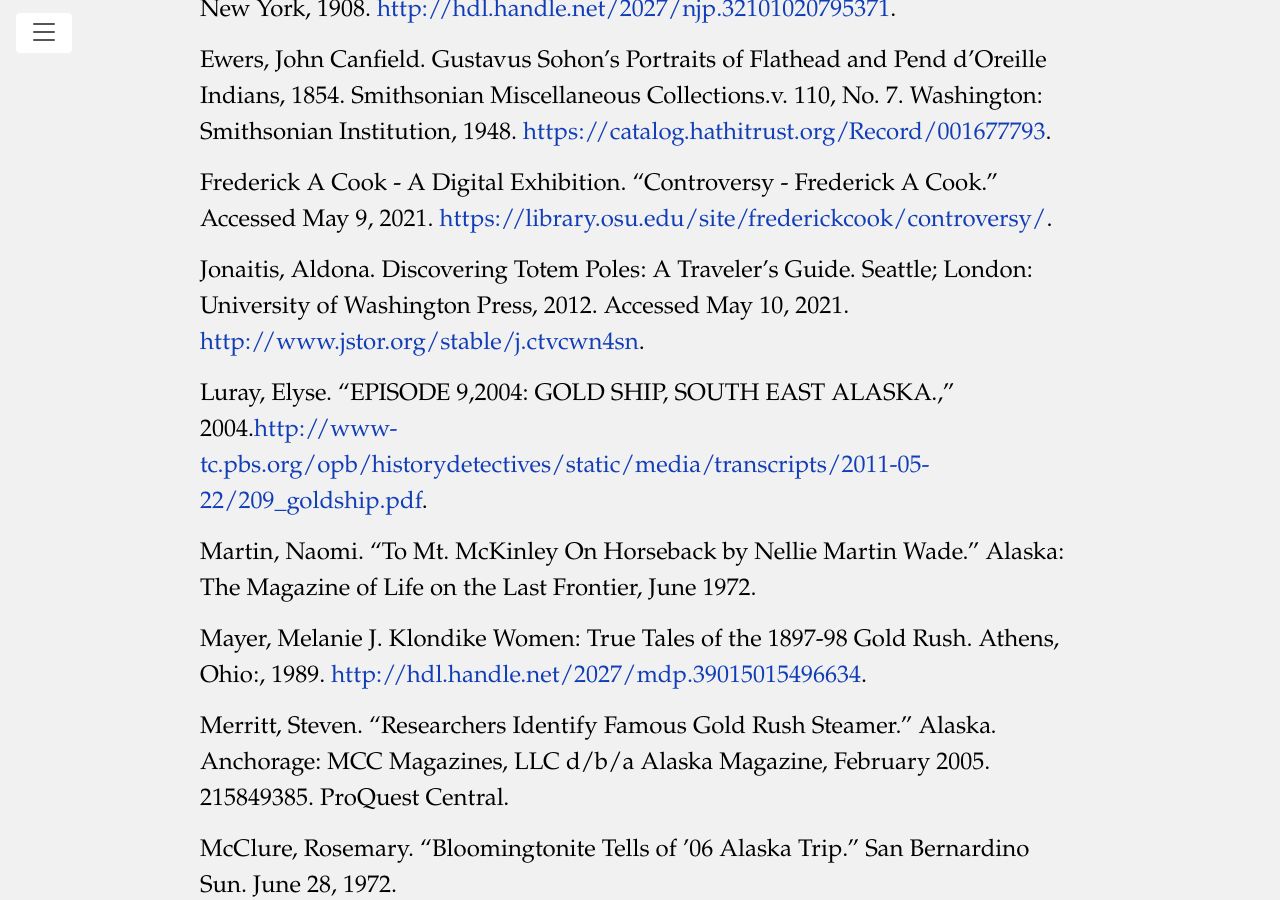
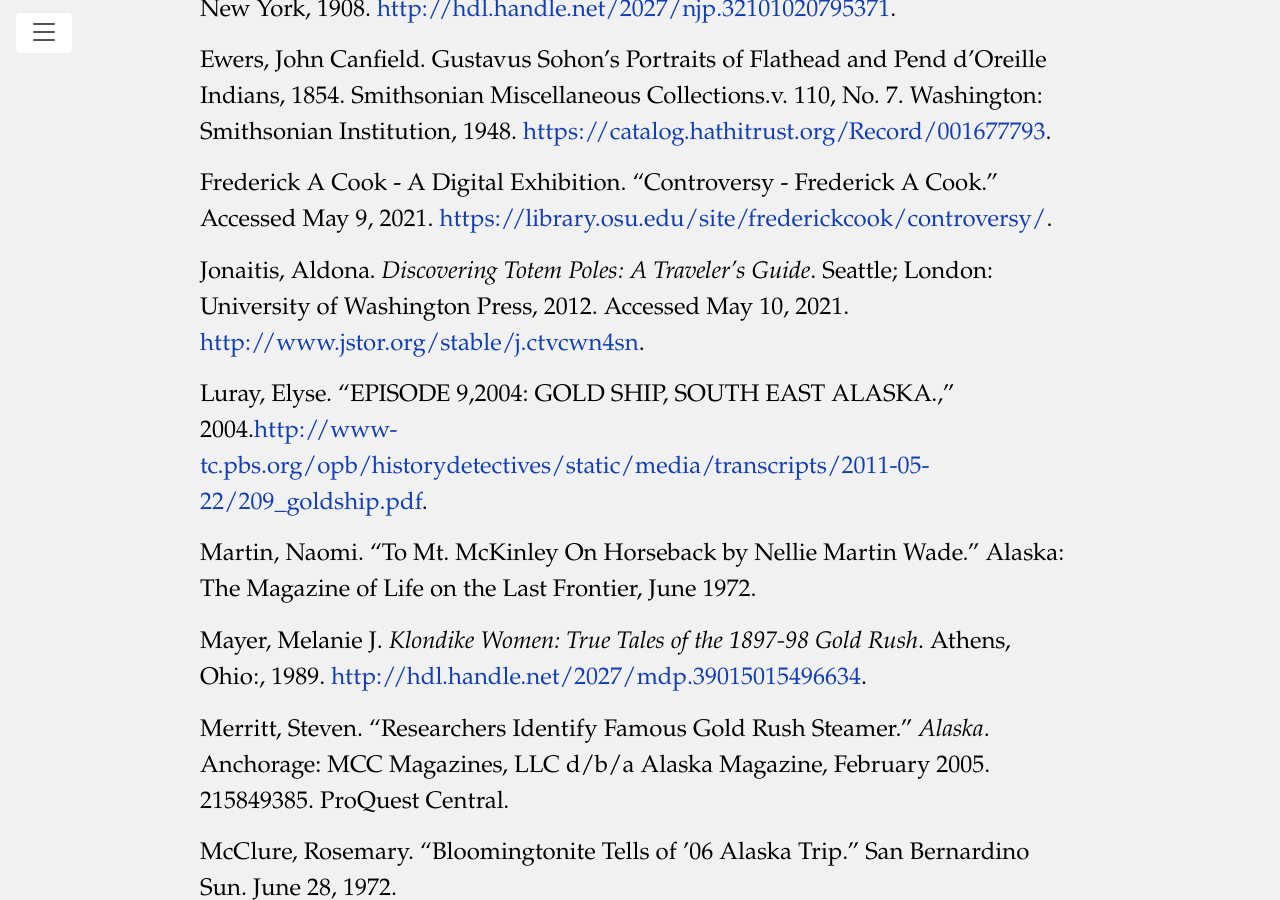
Before and after one commit to HUM-331-Princeton/manifest-destiny, a Jekyll site: the page built from references.md, in a window 1280 px wide and 900 px high, scrolled down 1162 px. Built offline with Jekyll 4.4.1, drawn with Linux system fonts in a browser that asks for light colours.

```diff
--- a/references.md
+++ b/references.md
@@ -19,15 +19,15 @@ Ewers, John Canfield. Gustavus Sohon’s Portraits of Flathead and Pend d’Orei
 
 Frederick A Cook - A Digital Exhibition. “Controversy - Frederick A Cook.” Accessed May 9, 2021. <https://library.osu.edu/site/frederickcook/controversy/>.
 
-Jonaitis, Aldona. Discovering Totem Poles: A Traveler's Guide. Seattle; London: University of Washington Press, 2012. Accessed May 10, 2021. [http://www.jstor.org/stable/j.ctvcwn4sn](http://www.jstor.org/stable/j.ctvcwn4sn).
+Jonaitis, Aldona. _Discovering Totem Poles: A Traveler's Guide_. Seattle; London: University of Washington Press, 2012. Accessed May 10, 2021. [http://www.jstor.org/stable/j.ctvcwn4sn](http://www.jstor.org/stable/j.ctvcwn4sn).
 
 Luray, Elyse. “EPISODE 9,2004: GOLD SHIP, SOUTH EAST ALASKA.,” 2004.[http://www-tc.pbs.org/opb/historydetectives/static/media/transcripts/2011-05-22/209\_goldship.pdf](http://www-tc.pbs.org/opb/historydetectives/static/media/transcripts/2011-05-22/209_goldship.pdf).
 
 Martin, Naomi. "To Mt. McKinley On Horseback by Nellie Martin Wade." Alaska: The Magazine of Life on the Last Frontier, June 1972.
 
-Mayer, Melanie J. Klondike Women: True Tales of the 1897-98 Gold Rush. Athens, Ohio:, 1989. [http://hdl.handle.net/2027/mdp.39015015496634](http://hdl.handle.net/2027/mdp.39015015496634).
+Mayer, Melanie J. _Klondike Women: True Tales of the 1897-98 Gold Rush_. Athens, Ohio:, 1989. [http://hdl.handle.net/2027/mdp.39015015496634](http://hdl.handle.net/2027/mdp.39015015496634).
 
-Merritt, Steven. “Researchers Identify Famous Gold Rush Steamer.” Alaska. Anchorage: MCC Magazines, LLC d/b/a Alaska Magazine, February 2005. 215849385. ProQuest Central.
+Merritt, Steven. “Researchers Identify Famous Gold Rush Steamer.” _Alaska_. Anchorage: MCC Magazines, LLC d/b/a Alaska Magazine, February 2005. 215849385. ProQuest Central.
 
 McClure, Rosemary. “Bloomingtonite Tells of ’06 Alaska Trip.” San Bernardino Sun. June 28, 1972.
 
```
